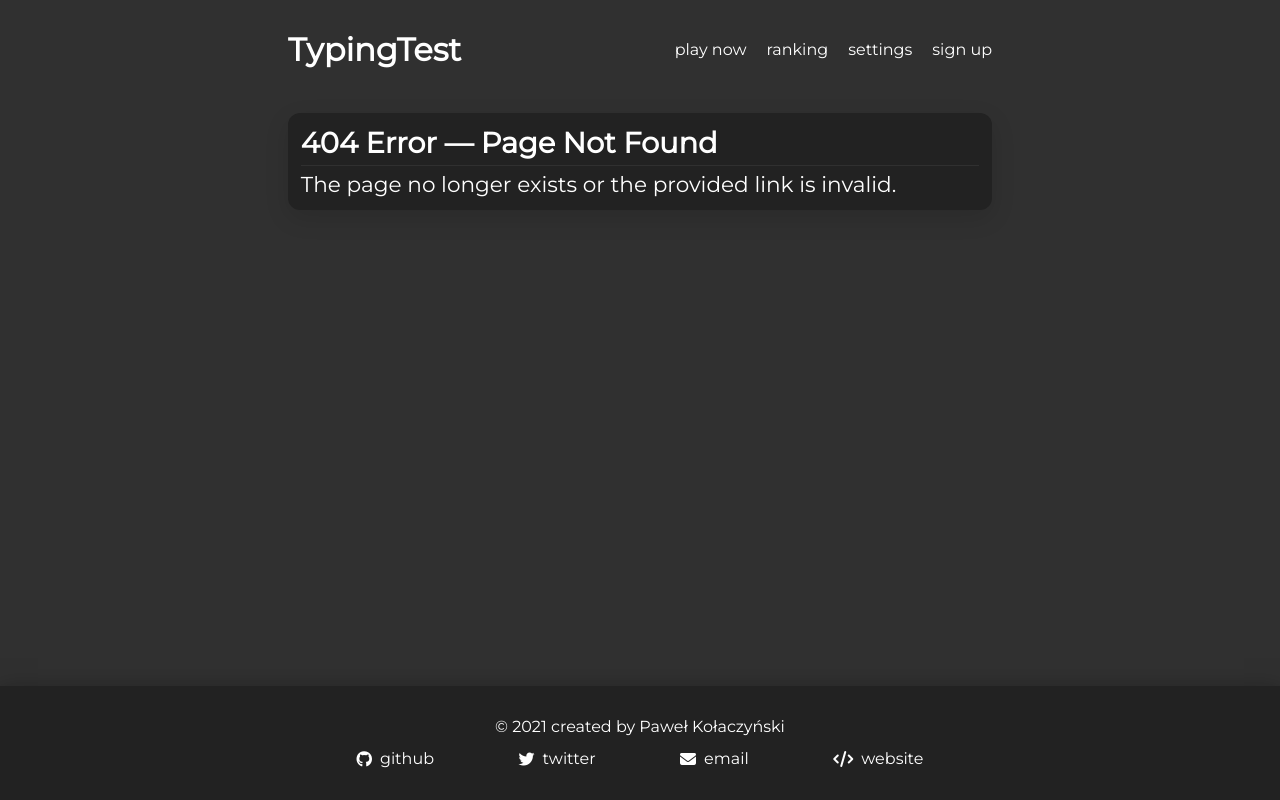
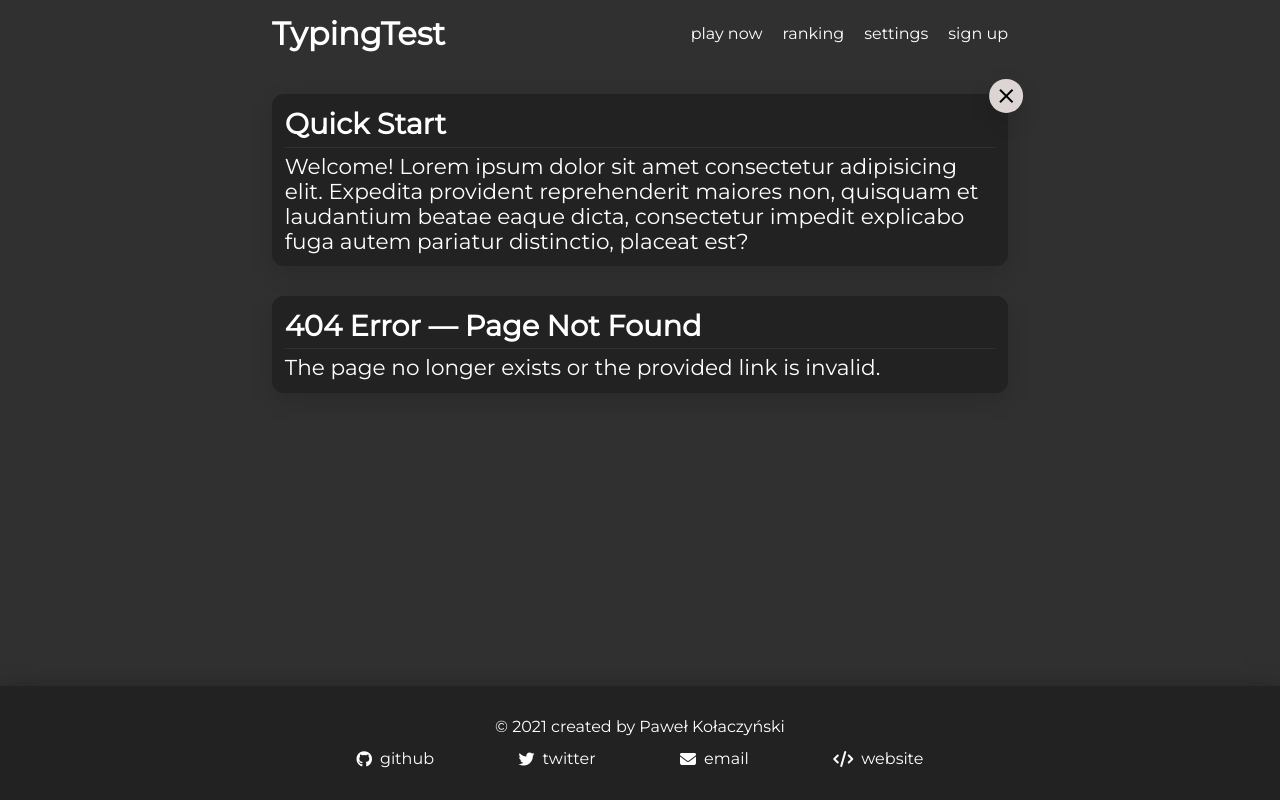
Before and after one commit to kolaczyn/typing-test, a React (Create React App) app: page /not-found in a window 1280 px wide. Before the commit this address had no page. Built offline with nearby package versions, Linux system fonts and the light colour scheme.

Commit message:
add closeable info about site

```diff
--- /dev/null
+++ b/src/components/common/close-button/index.jsx
@@ -0,0 +1,11 @@
+import React from 'react';
+
+import StyledButton from './styles';
+
+export default function CloseButton({ ...props }) {
+  return (
+    <StyledButton {...props}>
+      <span className='material-icons'>clear</span>
+    </StyledButton>
+  );
+}
--- /dev/null
+++ b/src/components/common/close-button/styles.js
@@ -0,0 +1,11 @@
+import styled from 'styled-components/macro';
+
+import Button from '../Button';
+
+// TODO make it look decent on light mode; fix these hardcoded values
+export default styled(Button)`
+  background: #ddd4d4;
+  color: black;
+  padding: 0.3rem;
+  border-radius: 50%;
+`;
--- a/src/components/layout/general-layout/index.jsx
+++ b/src/components/layout/general-layout/index.jsx
@@ -2,7 +2,8 @@
 
 import React from 'react';
 
-import { Body, UpperBody, OuterBody } from '../Body';
+import { Body, UpperBody, OuterBody } from './styles';
+import QuickStart from '../quick-start';
 import Navbar from '../navbar';
 import Footer from '../footer';
 
@@ -12,6 +13,7 @@ export default function GeneralLayout({ children }) {
       <OuterBody>
         <UpperBody>
           <Navbar />
+          <QuickStart />
           {children}
         </UpperBody>
         <Footer />
--- a/src/components/layout/Body.js
+++ b/src/components/layout/general-layout/styles.js
@@ -1,11 +1,11 @@
 import styled from 'styled-components/macro';
-import Container from '../common/Container';
+import Container from '../../common/Container';
 
 // TODO figure out a better names for these components
 export const Body = styled.div`
-  background-color: ${props => props.theme.palette.background};
-  color: ${props => props.theme.palette.text};
-  font-family: "Montserrat", sans-serif;
+  background-color: ${(props) => props.theme.palette.background};
+  color: ${(props) => props.theme.palette.text};
+  font-family: 'Montserrat', sans-serif;
 `;
 
 export const OuterBody = styled.div`
@@ -18,8 +18,9 @@ export const OuterBody = styled.div`
 `;
 
 export const UpperBody = styled(Container)`
-width: 100%;
+  width: 100%;
   display: flex;
   flex-direction: column;
+  gap: 1.85rem;
   /* align-items: stretch; */
 `;
--- a/src/components/layout/navbar/index.jsx
+++ b/src/components/layout/navbar/index.jsx
@@ -1,6 +1,5 @@
 import React from 'react';
 
-import Container from '../../common/Container';
 import Logo from '../../common/logo';
 import UnderlinedLink from '../../common/underlined-link';
 import { Header, Nav } from './styles';
@@ -8,19 +7,15 @@ import { navbarData } from '../../../static/fixtures/navbarLinks';
 
 export default function Navbar() {
   return (
-    <Container>
     <Header>
       <Logo />
       <Nav>
         {navbarData.map(({ label, to }) => (
-            <UnderlinedLink
-              key={label}
-              to={to}
-            >
+          <UnderlinedLink key={label} to={to}>
             {label}
-            </UnderlinedLink>))}
+          </UnderlinedLink>
+        ))}
       </Nav>
     </Header>
-    </Container>
-  )
+  );
 }
--- /dev/null
+++ b/src/components/layout/quick-start/index.jsx
@@ -0,0 +1,19 @@
+import React, { useState } from 'react';
+
+import { Wrapper } from './styles';
+import CloseButton from '../../common/close-button';
+
+export default function QuickStart() {
+  const [isVisible, setIsVisible] = useState(true);
+  return (
+    isVisible && (
+      <Wrapper title='Quick Start'>
+        <CloseButton onClick={() => setIsVisible(false)} />
+        Welcome! Lorem ipsum dolor sit amet consectetur adipisicing elit.
+        Expedita provident reprehenderit maiores non, quisquam et laudantium
+        beatae eaque dicta, consectetur impedit explicabo fuga autem pariatur
+        distinctio, placeat est?
+      </Wrapper>
+    )
+  );
+}
--- /dev/null
+++ b/src/components/layout/quick-start/styles.js
@@ -0,0 +1,15 @@
+import styled from 'styled-components/macro';
+
+import Box from '../../common/box';
+import CloseButton from '../../common/close-button/styles';
+
+export const Wrapper = styled(Box)`
+  position: relative;
+
+  ${CloseButton} {
+    position: absolute;
+    right: 0;
+    top: 0;
+    transform: translate(45%, -45%);
+  }
+`;
--- a/src/components/not-found/index.jsx
+++ b/src/components/not-found/index.jsx
@@ -2,21 +2,16 @@ import React from 'react';
 import { Helmet } from 'react-helmet';
 
 import Box from '../common/box';
-import Container from '../common/Container';
-import favicon from '../../static/favicon.ico';
 
 export default function NotFound() {
   return (
     <>
       <Helmet>
         <title>404 Page Not Found | Test Your Typing Speed</title>
-        <link rel='icon' type='image/png' href={favicon} sizes='64x64' />
       </Helmet>
-      <Container>
-        <Box title='404 Error — Page Not Found'>
-          The page no longer exists or the provided link is invalid.
-        </Box>
-      </Container>
+      <Box title='404 Error — Page Not Found'>
+        The page no longer exists or the provided link is invalid.
+      </Box>
     </>
   );
 }
--- a/src/components/ranking/Ranking.jsx
+++ b/src/components/ranking/Ranking.jsx
@@ -6,14 +6,11 @@ import {
 } from '../../static/fixtures/rankingData';
 import Table from '../common/table';
 import Box from '../common/box';
-import Container from '../common/Container';
 
 export default function Ranking() {
   return (
-    <Container>
-      <Box title='Ranking'>
-        <Table labels={rankingDataLabels} data={rankingData} />
-      </Box>
-    </Container>
+    <Box title='Ranking'>
+      <Table labels={rankingDataLabels} data={rankingData} />
+    </Box>
   );
 }
--- a/src/components/settings/Settings.jsx
+++ b/src/components/settings/Settings.jsx
@@ -1,15 +1,12 @@
 import React from 'react';
 
 import Box from '../common/box';
-import Container from '../common/Container';
 import ChooseTheme from './choose-theme';
 
 export default function Settings() {
   return (
-    <Container>
-      <Box title='Settings'>
-        <ChooseTheme />
-      </Box>
-    </Container>
+    <Box title='Settings'>
+      <ChooseTheme />
+    </Box>
   );
 }
--- a/src/components/typing-test/TypingTest.jsx
+++ b/src/components/typing-test/TypingTest.jsx
@@ -5,14 +5,12 @@ import Stats from './stats';
 import TextField from './text-field';
 import TypingContext from '../../contexts/typingContext';
 import { initialState, reducer } from '../../reducers/typing';
-import Container from '../common/Container';
 import TypingTestContainer from './styles';
 
 export default function TypingTest() {
   const [state, dispatch] = useReducer(reducer, initialState);
 
   return (
-    <Container>
     <TypingTestContainer>
       {/* TODO: improve performance:
         https://hswolff.com/blog/how-to-usecontext-with-usereducer/#performance-concerns */}
@@ -22,6 +20,5 @@ export default function TypingTest() {
         <Stats />
       </TypingContext.Provider>
     </TypingTestContainer>
-    </Container>
   );
 }
--- a/src/components/typing-test/stats/styles.js
+++ b/src/components/typing-test/stats/styles.js
@@ -5,19 +5,22 @@ import Box from '../../../components/common/box';
 // TODO make Wrapper ul and element li
 
 export const Wrapper = styled.section`
+  // FIXME I kinda hard-coded the gap between the stats and the section directly above here.
+  /* I should move it somewhere else in the future */
+  margin-top: 1rem;
   display: flex;
-  gap: .75rem;
+  gap: 0.75rem;
   justify-content: space-around;
 `;
 
 export const Element = styled(Box)`
-padding-top: 1rem;
-padding-bottom: 1rem;
+  padding-top: 1rem;
+  padding-bottom: 1rem;
   /* padding: .5rem; */
   text-align: center;
   flex: 1 1 2rem;
   // add spacing betweeen the number and the header
   & > *:first-child {
-    margin-bottom: .3rem;
+    margin-bottom: 0.3rem;
   }
 `;
```
Lines whose indentation alone changed are shown as unchanged.
